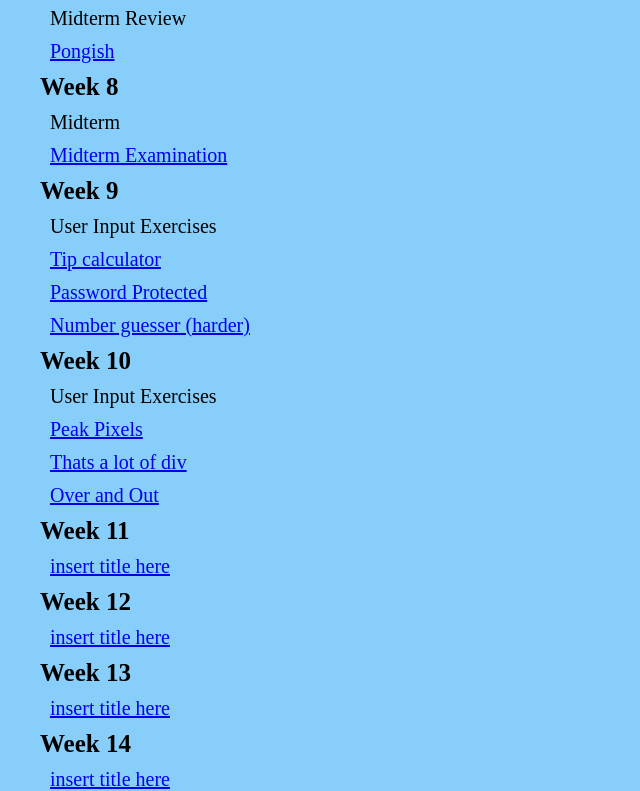
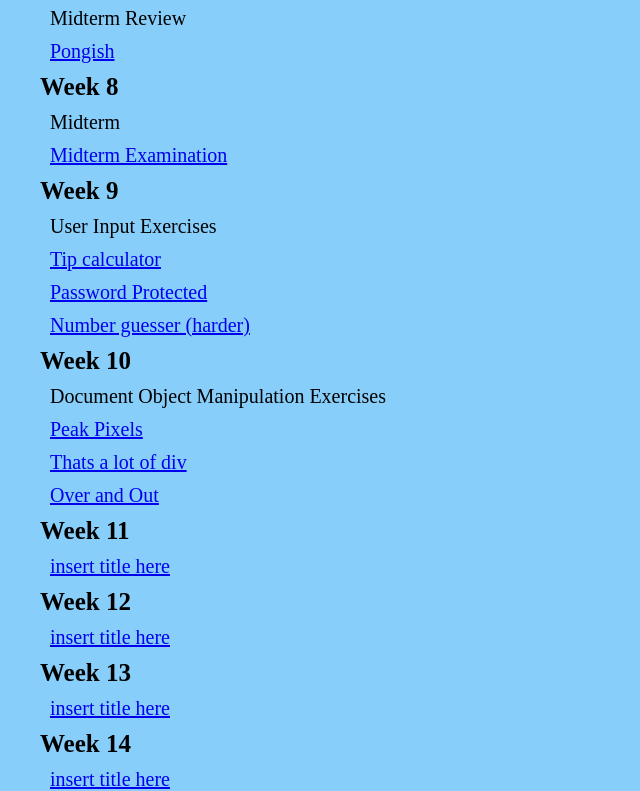
Before and after one commit to Andy-of-Indiana/N220fall2020, a plain HTML site: page index.html in a window 1280 px wide. Shown: the part 1137-1928 px from the top of the page, without its empty margins (0-640 px from the left). Drawn offline with Linux system fonts and the light colour scheme.

Commit message:
name change

```diff
--- a/index.html
+++ b/index.html
@@ -68,7 +68,7 @@
       </p>
 
       <h2>Week 10</h2>
-      <p>User Input Exercises</p>
+      <p>Document Object Manipulation Exercises</p>
       <p><a href="labs/lab10/exercise1/index.html">Peak Pixels</a></p>
       <p><a href="labs/lab10/exercise2/index.html">Thats a lot of div</a></p>
       <p><a href="labs/lab10/exercise3/index.html">Over and Out</a></p>
```
